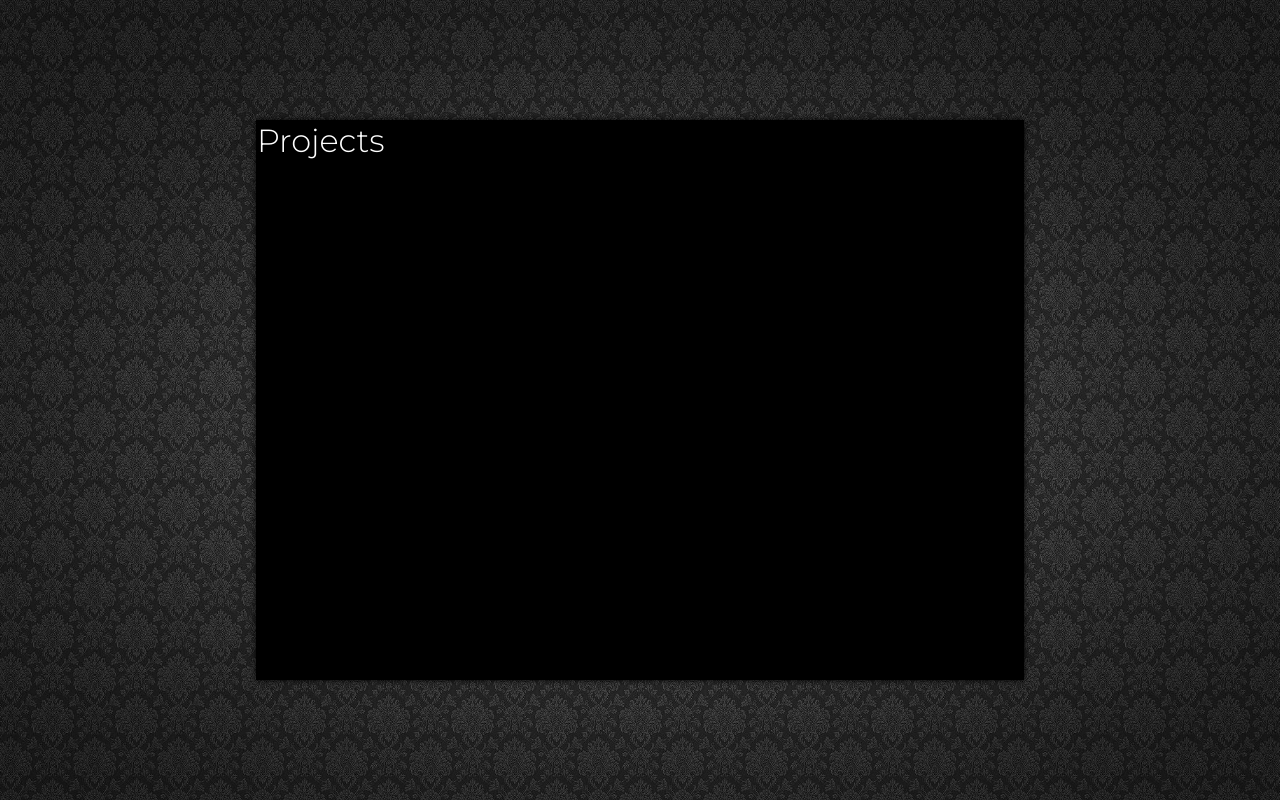
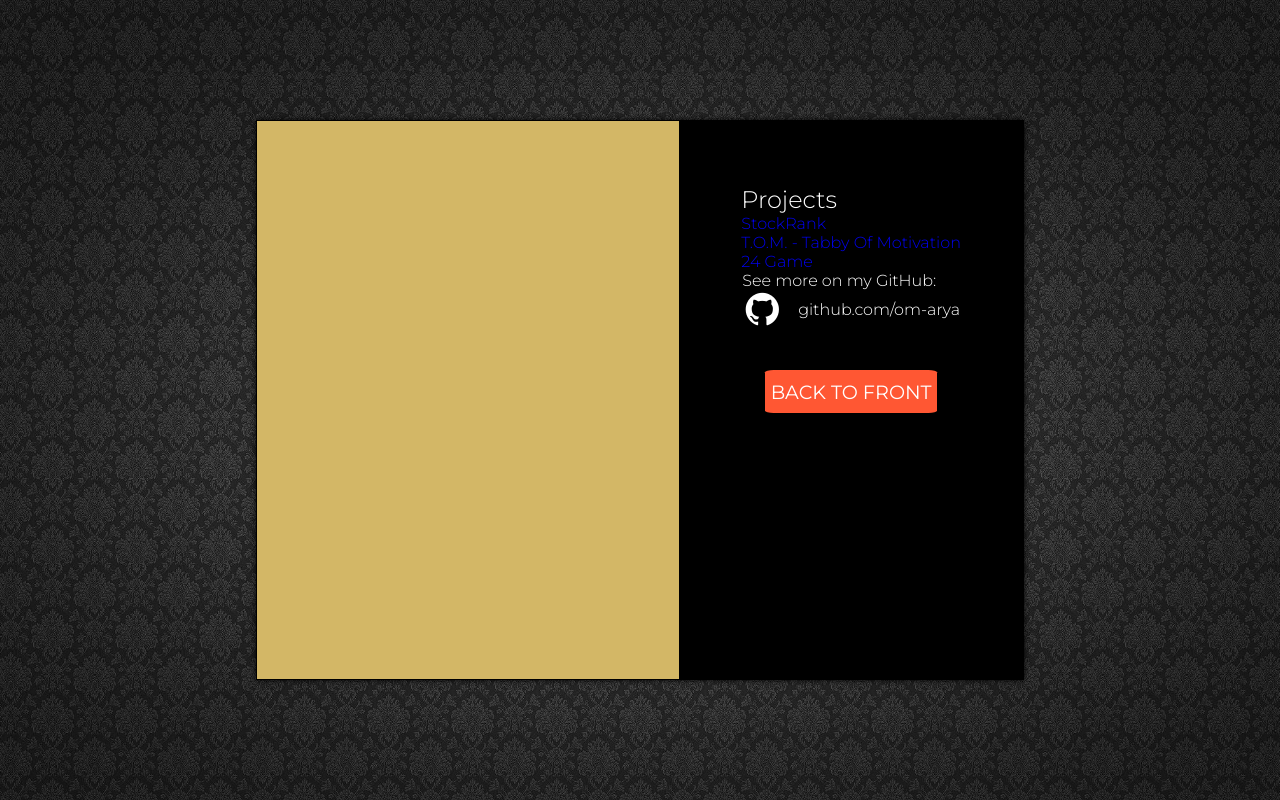
Before and after one commit to om-arya/om-arya.github.io, a plain HTML site: page index.html in a window 1280 px wide. Both pictures are taken after a click on the link "VIEW PROJECTS". Drawn offline with nearby package versions, Linux system fonts and the light colour scheme.

Commit message:
Start back content and styling

```diff
--- a/index.html
+++ b/index.html
@@ -50,15 +50,38 @@
                 </div>
             </div>
 
-            <a class="flip-card-button">
+            <a class="flip-button-front">
             VIEW PROJECTS
             </a>
         </div>
     </div>
 
     <div class="back hidden">
-        <div class="projects-display">
-            <h1>Projects</h1>
+        <div class="left-side">
+
+        </div>
+
+        <div class="right-side">
+            <div class="projects-contents">
+                <h2>Projects</h2>
+                <a href="#stockrank-project">StockRank</a>
+                <a href="#tom-project">T.O.M. - Tabby Of Motivation</a>
+                <a href="#twentyfour-project">24 Game</a>
+            </div>
+
+            <div class="see-github">
+                <p>See more on my GitHub:</p>
+                <div class="container github">
+                    <i class='bx bxl-github' ></i>
+                    <a title="Visit my GitHub profile&#10;https://www.github.com/om-arya/" href="https://github.com/om-arya" target="_blank">
+                    github.com/om-arya
+                    </a>
+                </div>
+            </div>
+
+            <a class="flip-button-back">
+            BACK TO FRONT
+            </a>
         </div>
     </div>
     </div>
--- a/script.js
+++ b/script.js
@@ -1,17 +1,22 @@
-const flipCardButton = document.querySelector('.flip-card-button');
-flipCardButton.addEventListener('click', () => {
+const flipButtonFront = document.querySelector('.flip-button-front');
+const flipButtonBack = document.querySelector('.flip-button-back');
+
+flipButtonFront.addEventListener('click', () => {
     const front = document.querySelector('.front');
     const back = document.querySelector('.back');
 
-    if (front.style.visibility = "visible") {
     front.classList.toggle('visible');
     front.classList.toggle('hidden');
     back.classList.toggle('hidden');
     back.classList.toggle('visible');
-    } else {
+});
+
+flipButtonBack.addEventListener('click', () => {
+    const front = document.querySelector('.front');
+    const back = document.querySelector('.back');
+
     back.classList.toggle('visible');
     back.classList.toggle('hidden');
     front.classList.toggle('hidden');
     front.classList.toggle('visible');
-    }
 });
--- a/style.css
+++ b/style.css
@@ -61,19 +61,26 @@ body {
     position: absolute;
 }
 
+.back {
+    width: 100%;
+    height: 100%;
+}
+
 .visible {
     visibility: visible;
     opacity: 1;
     transition: opacity .5s ease;
+    pointer-events: all;
 }
 
 .hidden {
     visibility: hidden;
     opacity: 0;
     transition: opacity .5s ease;
+    pointer-events: none;
 }
 
-.left-side {
+.front .left-side {
     grid-column: 1 / 2;
 
     display: grid;
@@ -123,9 +130,9 @@ body {
     font-weight: 400;
 }
 
-/* RIGHT SIDE */
+/* FRONT RIGHT SIDE */
 
-.right-side {
+.front .right-side {
     grid-column: 2 / 2;
 
     display: flex;
@@ -138,7 +145,7 @@ body {
     background-color: var(--bg-main-color);
 }
 
-.right-side .initials {
+.front .right-side .initials {
     width: 43%;
     height: auto;
     pointer-events: none;
@@ -176,7 +183,7 @@ body {
     display: flex;
 }
 
-.flip-card-button {
+.flip-button-front {
     display: flex;
     margin-top: 1rem;
     width: 50%;
@@ -193,16 +200,90 @@ body {
     cursor: pointer;
 }
 
-.flip-card-button:hover {
+.flip-button-front:hover {
     box-shadow: 0 0 .7rem var(--text-third-color);
 }
 
-/* PROJECTS */
+/* BACK LEFT SIDE */
 
-.projects-display {
+.back .left-side {
     grid-column: 1 / 2;
+
+    width: 100%;
+    height: 100%;
+    background-color: var(--bg-second-color);
 }
 
-.projects-display h1 {
-    color: white;
+/* BACK RIGHT SIDE */
+
+.back .right-side {
+    grid-column: 2 / 2;
+
+    display: flex;
+    flex-direction: column;
+    align-items: center;
+    padding: 4rem 0;
+    width: 100%;
+    height: 100%;
+    border-left: solid 1px var(--bg-second-color);
+    background-color: var(--bg-main-color);
 }
+
+.projects-contents {
+    display: grid;
+}
+
+.projects-contents h2 {
+    color: var(--text-main-color);
+}
+
+.see-github p {
+    font-size: 1rem;
+    color: var(--text-main-color);
+}
+
+.see-github i {
+    display: inline-flex;
+    width: 4rem;
+    height: 4rem;
+    background: transparent;
+    font-size: 2.5rem;
+    color: var(--text-main-color);
+}
+
+.see-github a {
+    margin: .6rem 0 0 -.5rem;
+    height: 1rem;
+    font-size: 1rem;
+    color: var(--text-main-color);
+}
+
+.see-github a:hover {
+    color: var(--text-third-color);
+    text-decoration: underline;
+}
+
+.see-github .container {
+    display: flex;
+}
+
+.flip-button-back {
+    display: flex;
+    margin-top: 1rem;
+    width: 50%;
+    height: 10%;
+    border-radius: 5%;
+    text-align: center;
+    align-items: center;
+    justify-content: center;
+    font-size: 1.2rem;
+    font-weight: 400;
+    background-color: var(--text-third-color);
+    color: var(--text-main-color);
+    transition: .3s;
+    cursor: pointer;
+}
+
+.flip-button-back:hover {
+    box-shadow: 0 0 .7rem var(--text-third-color);
+}
```
Lines whose indentation alone changed are shown as unchanged.
